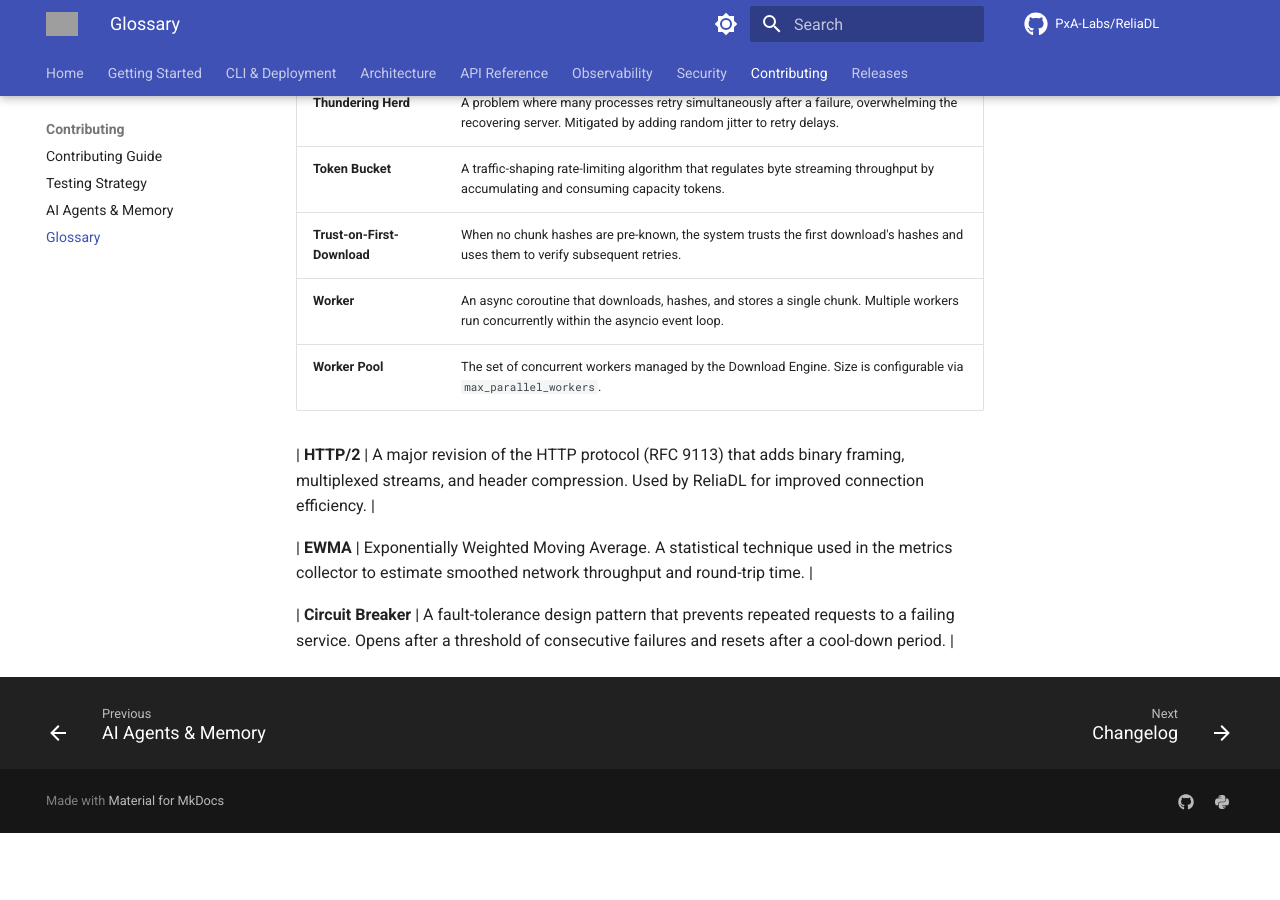
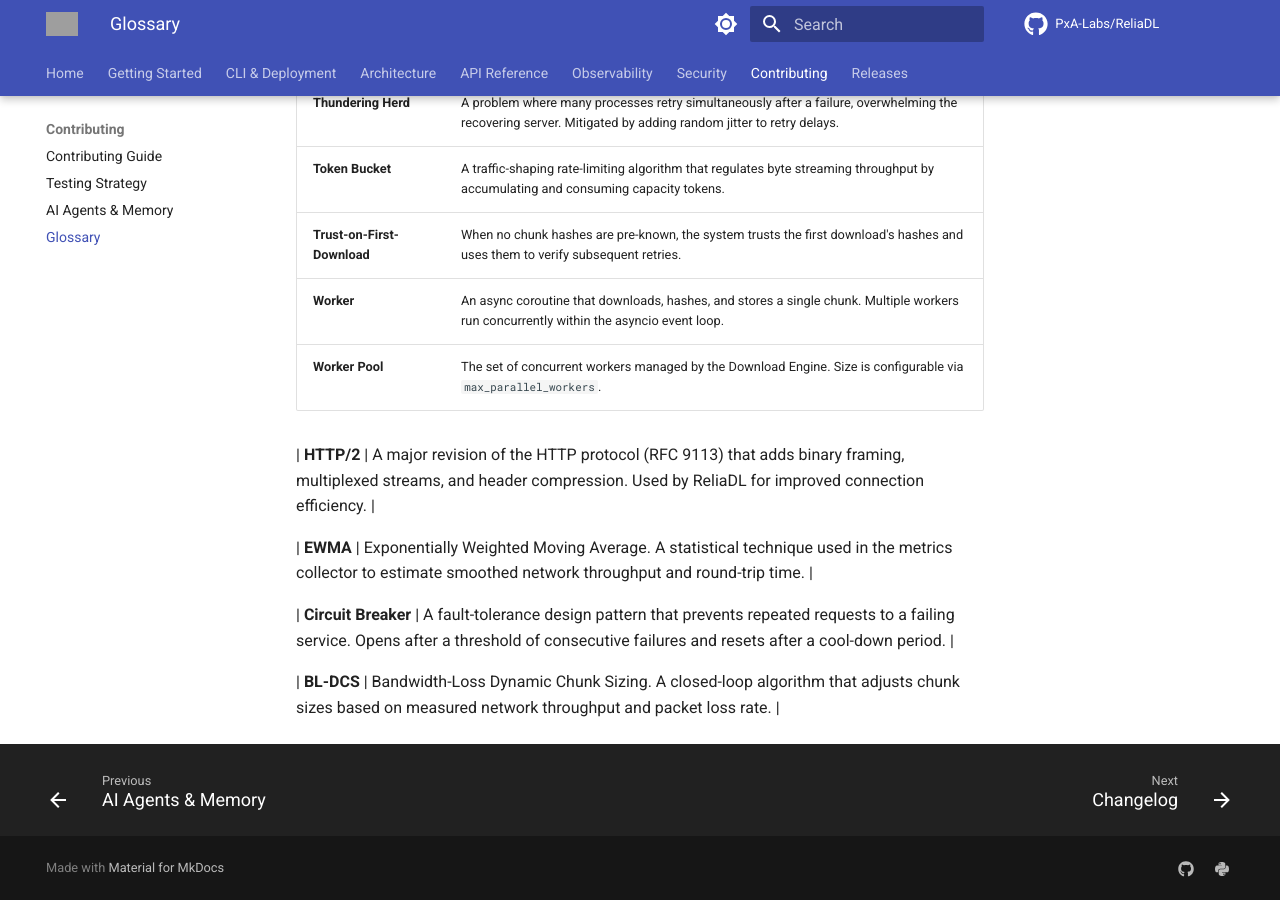
Before and after one commit to PxA-Labs/ReliaDL, an MkDocs documentation site: the page built from docs/GLOSSARY.md, in a window 1280 px wide and 900 px high, scrolled down 3774 px. Built offline with MkDocs 1.6.1 and Material for MkDocs 9.7.7, drawn with Linux system fonts in a browser that asks for light colours; comment, search, counter and statistics services are not loaded; the version menu is left out; before the commit the page ends 4607 px from its top, so only the background shows below that; grey boxes are pictures that could not be loaded.

Commit message:
docs: add BL-DCS algorithm definition to glossary

```diff
--- a/docs/GLOSSARY.md
+++ b/docs/GLOSSARY.md
@@ -69,3 +69,5 @@
 | **EWMA** | Exponentially Weighted Moving Average. A statistical technique used in the metrics collector to estimate smoothed network throughput and round-trip time. |
 
 | **Circuit Breaker** | A fault-tolerance design pattern that prevents repeated requests to a failing service. Opens after a threshold of consecutive failures and resets after a cool-down period. |
+
+| **BL-DCS** | Bandwidth-Loss Dynamic Chunk Sizing. A closed-loop algorithm that adjusts chunk sizes based on measured network throughput and packet loss rate. |
```
